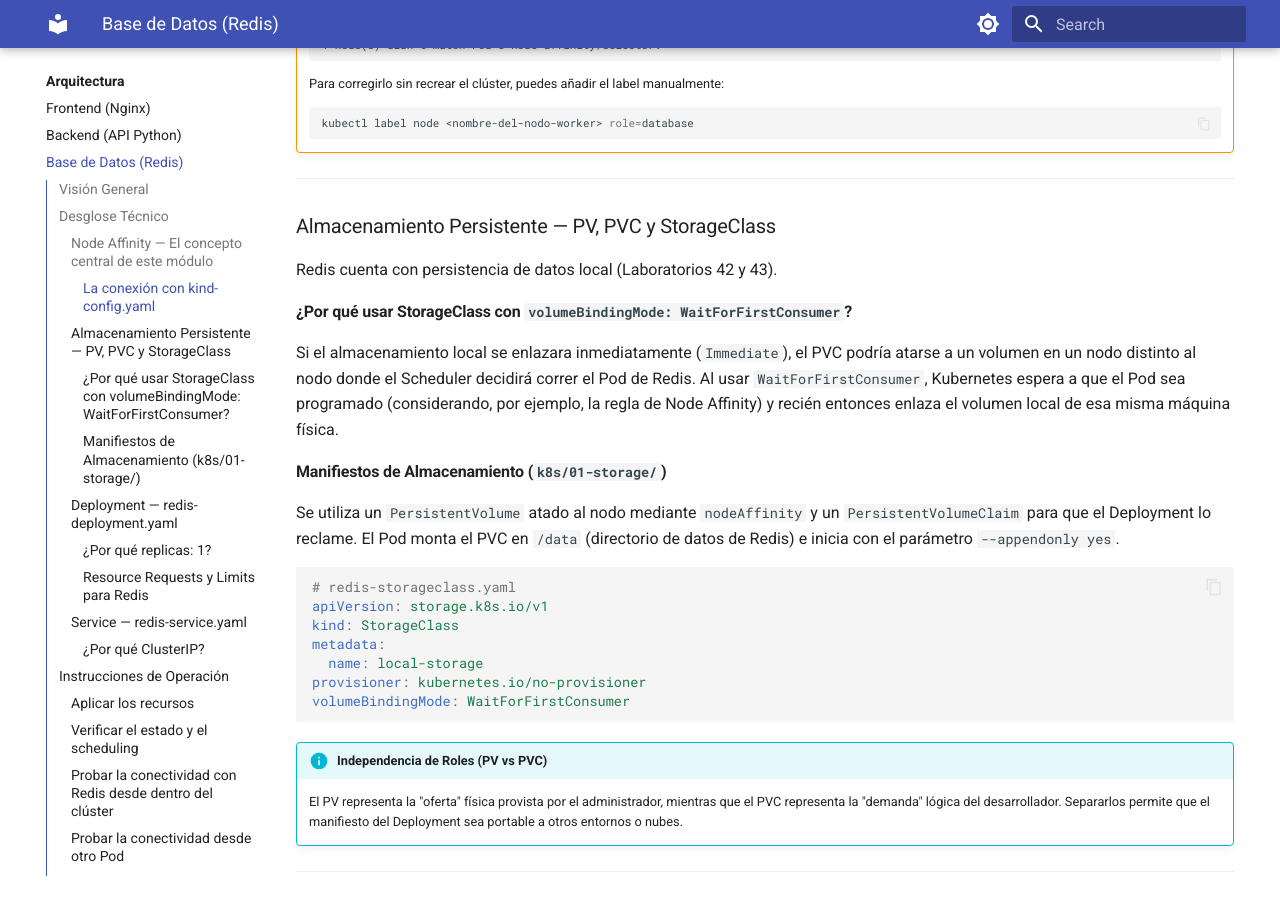
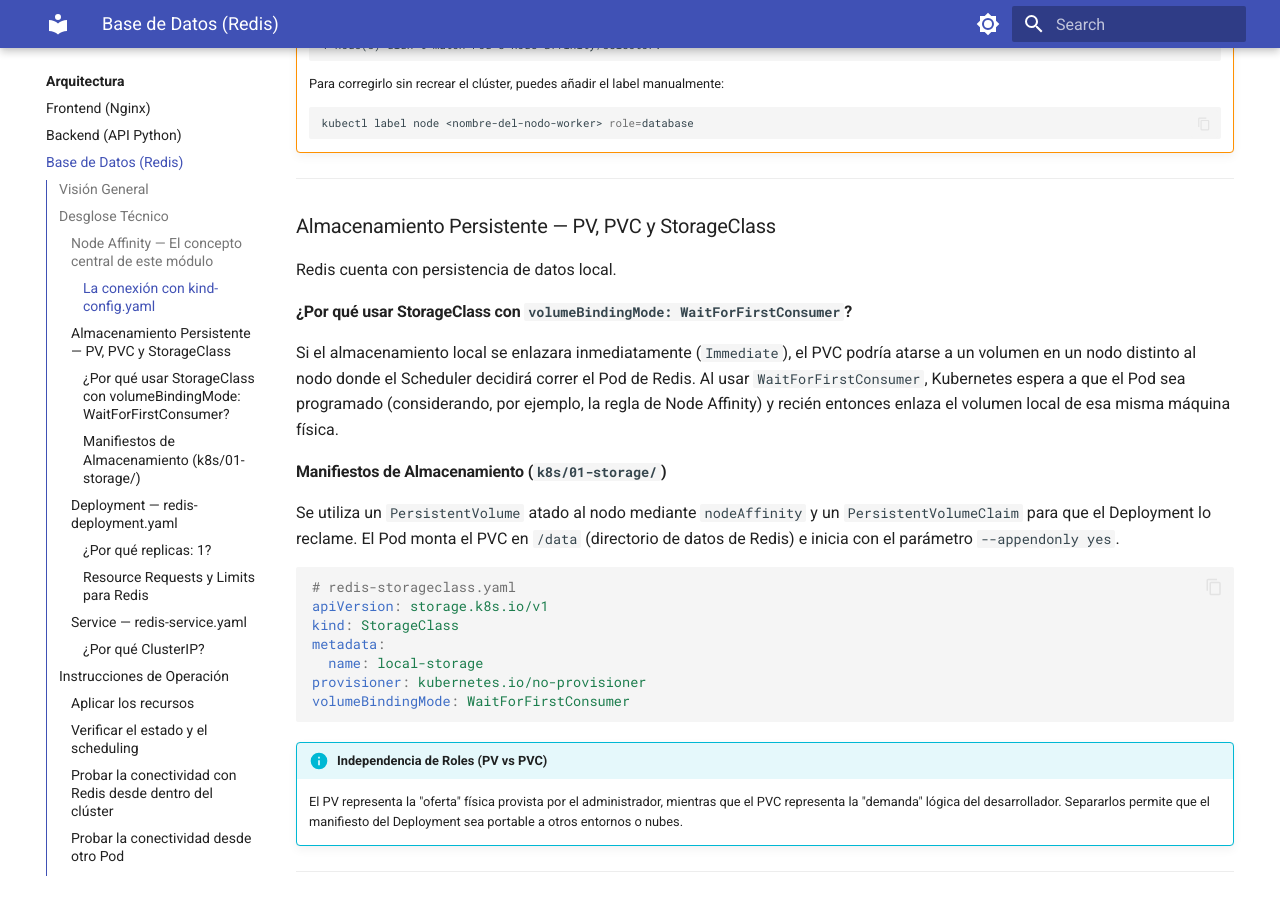
Before and after one commit to LabordaSebastian/proyecto-k8s-ftth, an MkDocs documentation site: the page built from docs/architecture/redis.md, in a window 1280 px wide and 900 px high, scrolled down 2978 px. Built offline with MkDocs 1.6.1 and Material for MkDocs 9.7.7, drawn with Linux system fonts in a browser that asks for light colours.

Commit message:
docs: refinar explicación de PV, PVC y StorageClass

```diff
--- a/docs/architecture/redis.md
+++ b/docs/architecture/redis.md
@@ -114,7 +114,7 @@ Cuando Kind crea el clúster, aplica esos labels al nodo Worker. El `kube-schedu
 
 ### Almacenamiento Persistente — PV, PVC y StorageClass
 
-Redis cuenta con persistencia de datos local (Laboratorios 42 y 43).
+Redis cuenta con persistencia de datos local.
 
 #### ¿Por qué usar StorageClass con `volumeBindingMode: WaitForFirstConsumer`?
 
```
